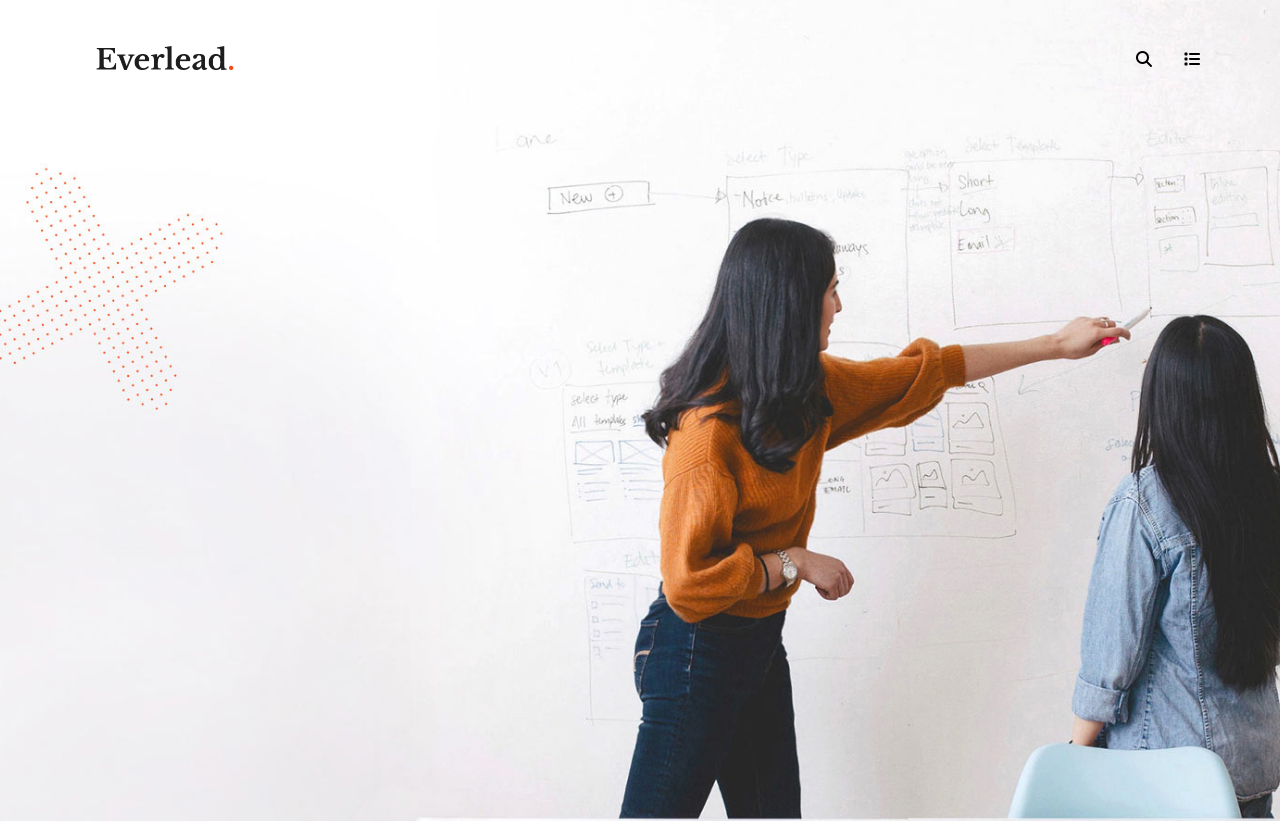
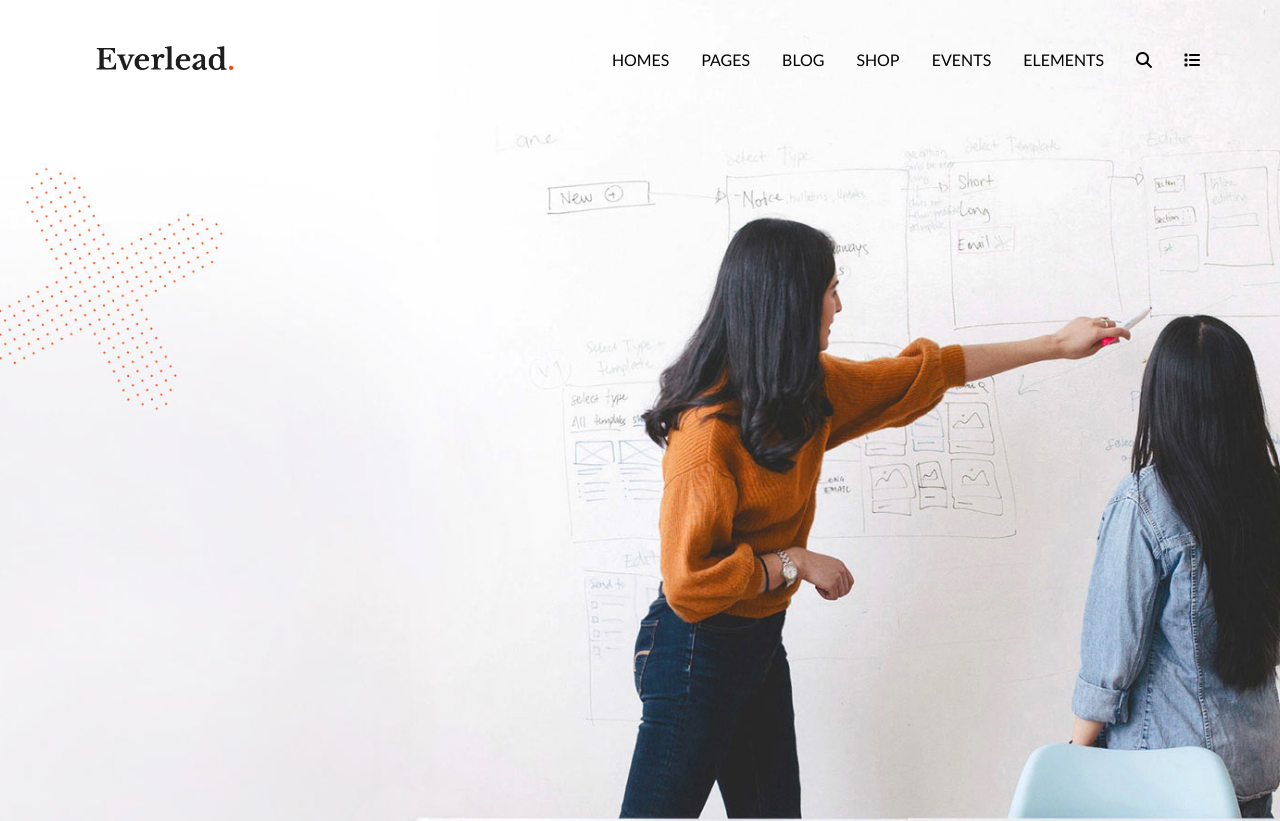
Before and after one commit to DavideIsaia/proj-html-vuejs, a Vue app: page / in a window 1280 px wide. Shown: the top 821 px of the page. Built offline with nearby package versions, Linux system fonts and the light colour scheme; a web font is replaced by a local one.

Commit message:
popolata navbar tramite props

```diff
--- a/src/App.vue
+++ b/src/App.vue
@@ -1,6 +1,6 @@
 <template>
   <div id="app">
-    <AppHeader />
+    <AppHeader @isActive="isActive" :headerLinks="headerLinks" />
     <AppMain />
     <AppFooter />
   </div>
@@ -28,7 +28,7 @@ export default {
         },
         {
           url: "#",
-          text: "PAges",
+          text: "Pages",
           active: false,
         },
         {
--- a/src/components/AppHeader.vue
+++ b/src/components/AppHeader.vue
@@ -5,7 +5,15 @@
         <img src="../assets/img/logo-img-01.png" alt="Everlead logo" />
       </div>
       <ul>
-        <li></li>
+        <li
+          class="text bold"
+          @click="isActive(index)"
+          v-for="(element, index) in headerLinks"
+          :key="index"
+          :class="{ active: element.active }"
+        >
+          <a href="">{{ element.text }}</a>
+        </li>
         <li>
           <a href=""><i class="fas fa-search"></i></a>
         </li>
@@ -21,6 +29,10 @@
 <script>
 export default {
   name: "AppHeader",
+  // prelevo l'array dal genitore
+  props: {
+    headerLinks: Array,
+  },
 };
 </script>
 
--- a/src/style/commons.scss
+++ b/src/style/commons.scss
@@ -29,6 +29,9 @@ img {
 
 .text {
   font-family: 'Lato', sans-serif;
+  .bold {
+    font-weight: 400;
+  }
 }
 
 .sign {
```
